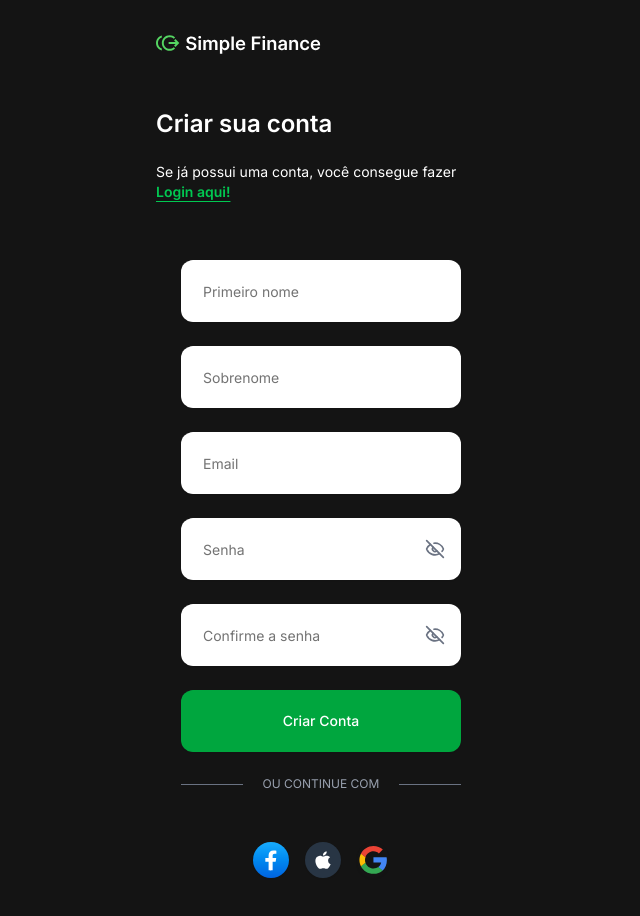
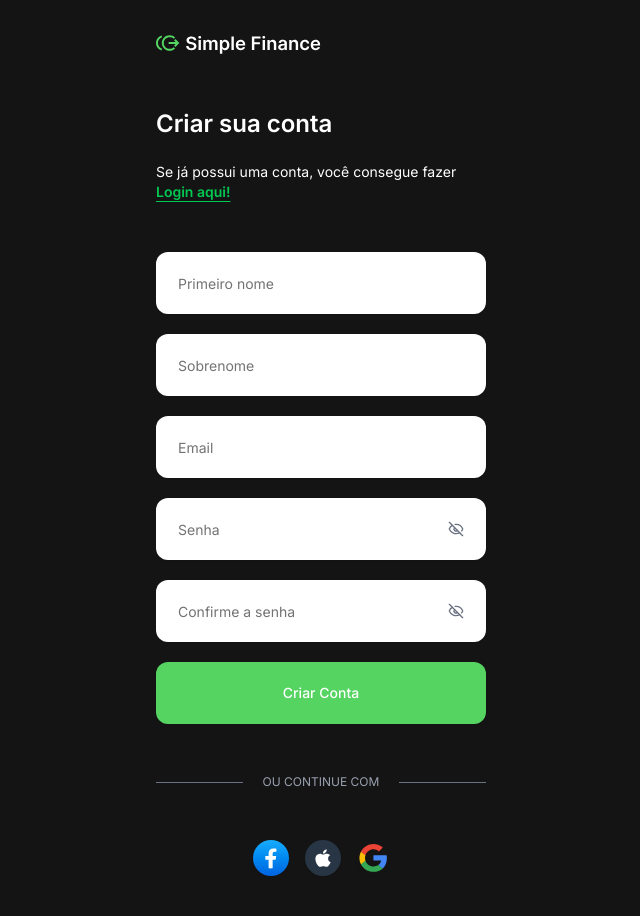
Before and after one commit to jaksondeoliveiramartins/fsc-labs-simple-finance, a Next.js app: page /signup in a window 1280 px wide. Shown: the top 916 px of the page, without its empty margins (319-959 px from the left). Built offline with nearby package versions, Linux system fonts and the light colour scheme.

Commit message:
Merge branch 'main' into feat/integracao-cadastro-usuario

```diff
--- a/app/signup/page.tsx
+++ b/app/signup/page.tsx
@@ -79,11 +79,13 @@ export default function SignUp() {
       </div>
 
       {/* Form */}
-      <form className="mt-2 space-y-6" onSubmit={handleSubmit}>
+      <form className="mb-[50px] w-full space-y-[20px]" onSubmit={handleSubmit}>
         <div className="relative">
           <Input
             id="first_name"
             type="text"
+            value={form.first_name}
+            onChange={handleChange}
             required
             className="h-[62px] w-full rounded-[12px] border-0 bg-white px-[22px] text-black focus:border-0 focus:ring-0 focus:outline-none"
             placeholder="Primeiro nome"
@@ -94,7 +96,7 @@ export default function SignUp() {
           <Input
             id="last_name"
             type="text"
-            value={form.first_name}
+            value={form.last_name}
             onChange={handleChange}
             required
             className="h-[62px] w-full rounded-[12px] border-0 bg-white px-[22px] text-black focus:border-0 focus:ring-0 focus:outline-none"
@@ -105,8 +107,7 @@ export default function SignUp() {
         <div className="relative">
           <Input
             id="email"
-            name="email"
-            type="text"
+            type="email"
             value={form.email}
             onChange={handleChange}
             required
@@ -128,12 +129,12 @@ export default function SignUp() {
           <button
             type="button"
             onClick={() => setShowPassword(!showPassword)}
-            className="absolute top-1/2 right-4 -translate-y-1/2 text-gray-500 hover:text-gray-700"
+            className="absolute top-1/2 right-[22px] -translate-y-1/2 text-gray-500 hover:text-gray-700"
           >
             {showPassword ? (
-              <Eye className="h-5 w-5" />
+              <Eye className="h-4 w-4" />
             ) : (
-              <EyeOff className="h-5 w-5" />
+              <EyeOff className="h-4 w-4" />
             )}
           </button>
         </div>
@@ -151,23 +152,23 @@ export default function SignUp() {
           <button
             type="button"
             onClick={() => setShowConfirmPassword(!showConfirmPassword)}
-            className="absolute top-1/2 right-4 -translate-y-1/2 text-gray-500 hover:text-gray-700"
+            className="absolute top-1/2 right-[22px] -translate-y-1/2 text-gray-500 hover:text-gray-700"
           >
             {showConfirmPassword ? (
-              <Eye className="h-5 w-5" />
+              <Eye className="h-4 w-4" />
             ) : (
-              <EyeOff className="h-5 w-5" />
+              <EyeOff className="h-4 w-4" />
             )}
           </button>
         </div>
 
         <Button
           type="submit"
-          className="h-[62px] w-full cursor-pointer rounded-[12px] bg-green-600 text-white transition-colors duration-200 hover:bg-green-700"
-          onClick={handleSubmit}
+          className="h-[62px] w-full cursor-pointer rounded-[12px] bg-[#55D462] text-white transition-colors duration-200 hover:bg-green-700"
         >
           Criar Conta
         </Button>
+      </form>
 
       <div className="relative mb-[50px] w-full">
         <div className="absolute inset-0 flex items-center">
@@ -208,16 +209,8 @@ export default function SignUp() {
           className="h-9 w-9 rounded-full border-0 bg-[#283544] p-0 hover:bg-[#283544]"
           asChild
         >
-            <Link
-              href="/auth/apple"
-              className="flex items-center justify-center"
-            >
-              <Image
-                src="/images/apple.svg"
-                alt="Apple"
-                width={16}
-                height={16}
-              />
+          <Link href="/auth/apple" className="flex items-center justify-center">
+            <Image src="/images/apple.svg" alt="Apple" width={16} height={16} />
           </Link>
         </Button>
         {/* Google Button */}
@@ -237,7 +230,6 @@ export default function SignUp() {
           </Link>
         </Button>
       </div>
-      </form>
     </main>
   );
 }
```
Lines whose indentation alone changed are shown as unchanged.
